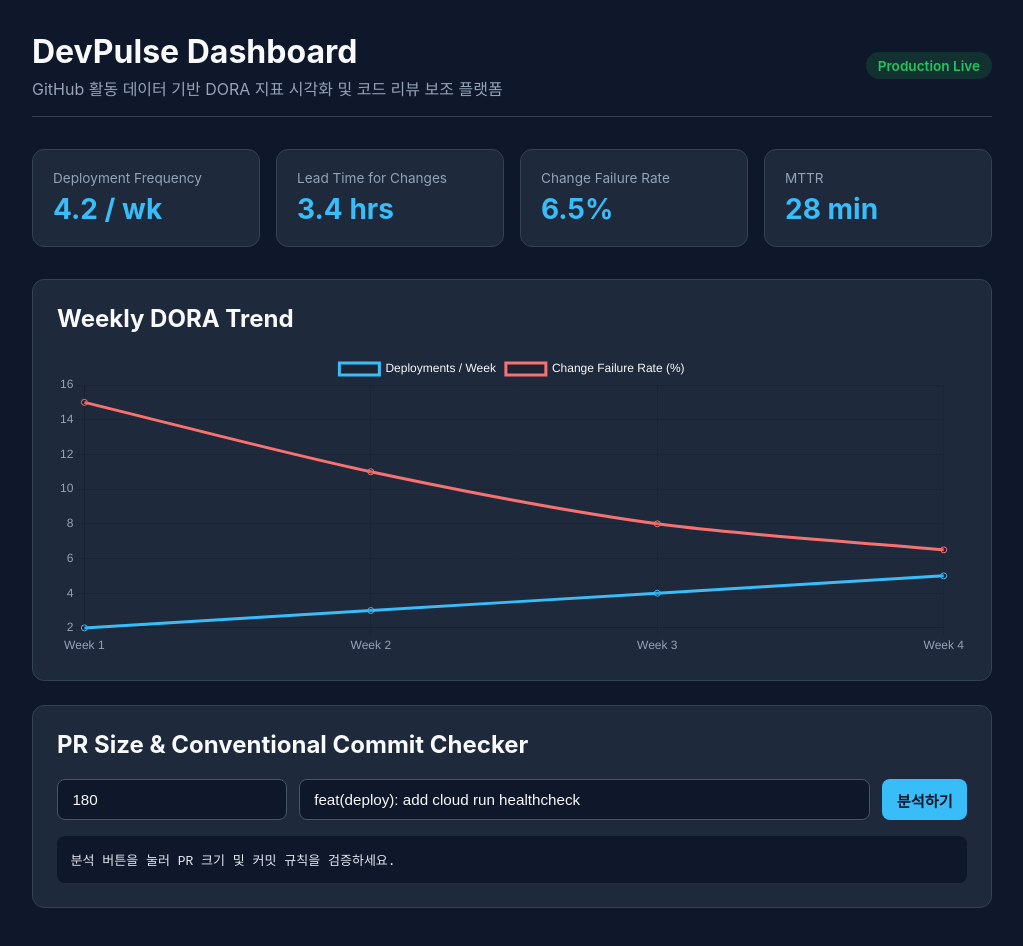
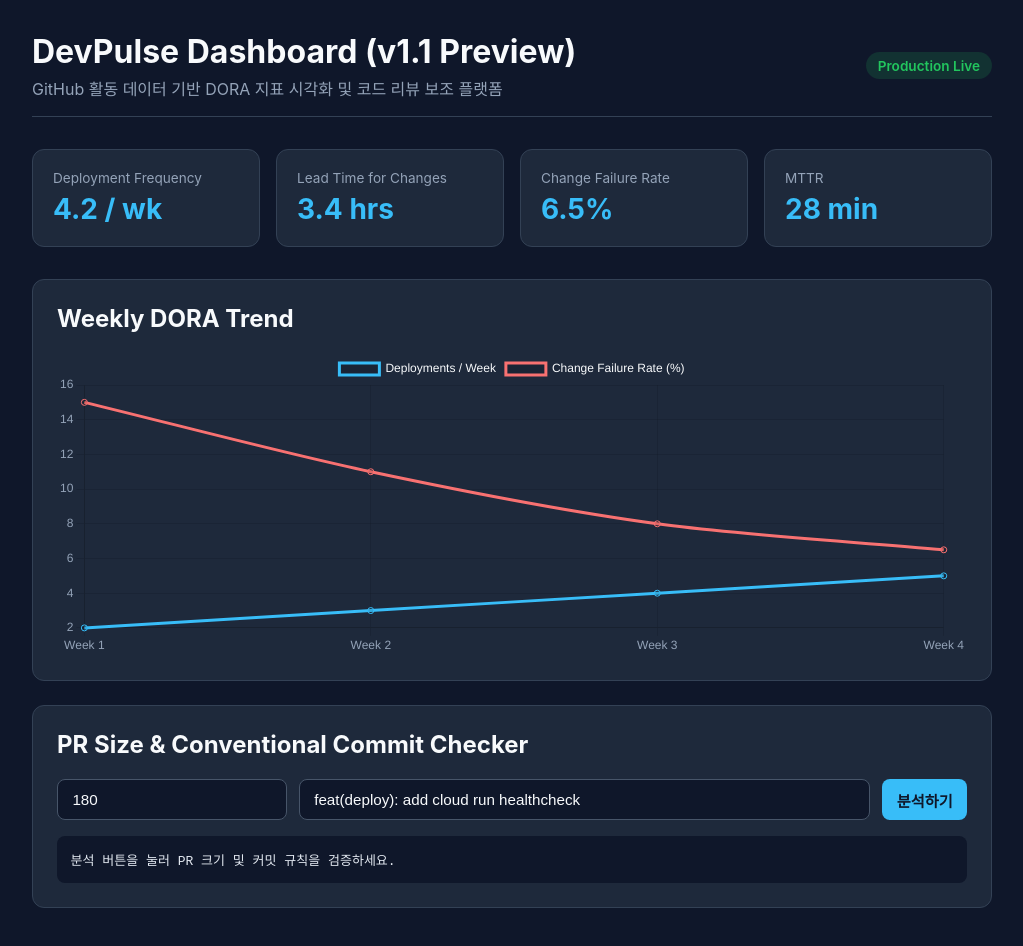
Before and after one commit to rkdtks1446-ui/devpulse, a website: page public/index.html in a window 1280 px wide. Shown: the whole page, without its empty margins (128-1151 px from the left). Drawn offline with nearby package versions, Linux system fonts and the light colour scheme.

```diff
--- a/public/index.html
+++ b/public/index.html
@@ -27,7 +27,7 @@
   <div class="container">
     <header>
       <div>
-        <h1 style="margin:0;">DevPulse Dashboard</h1>
+        <h1 style="margin:0;">DevPulse Dashboard (v1.1 Preview)</h1>
         <p style="margin:0.3rem 0 0; color:var(--muted);">GitHub 활동 데이터 기반 DORA 지표 시각화 및 코드 리뷰 보조 플랫폼</p>
       </div>
       <span class="badge" id="env-badge">Production Live</span>
```
